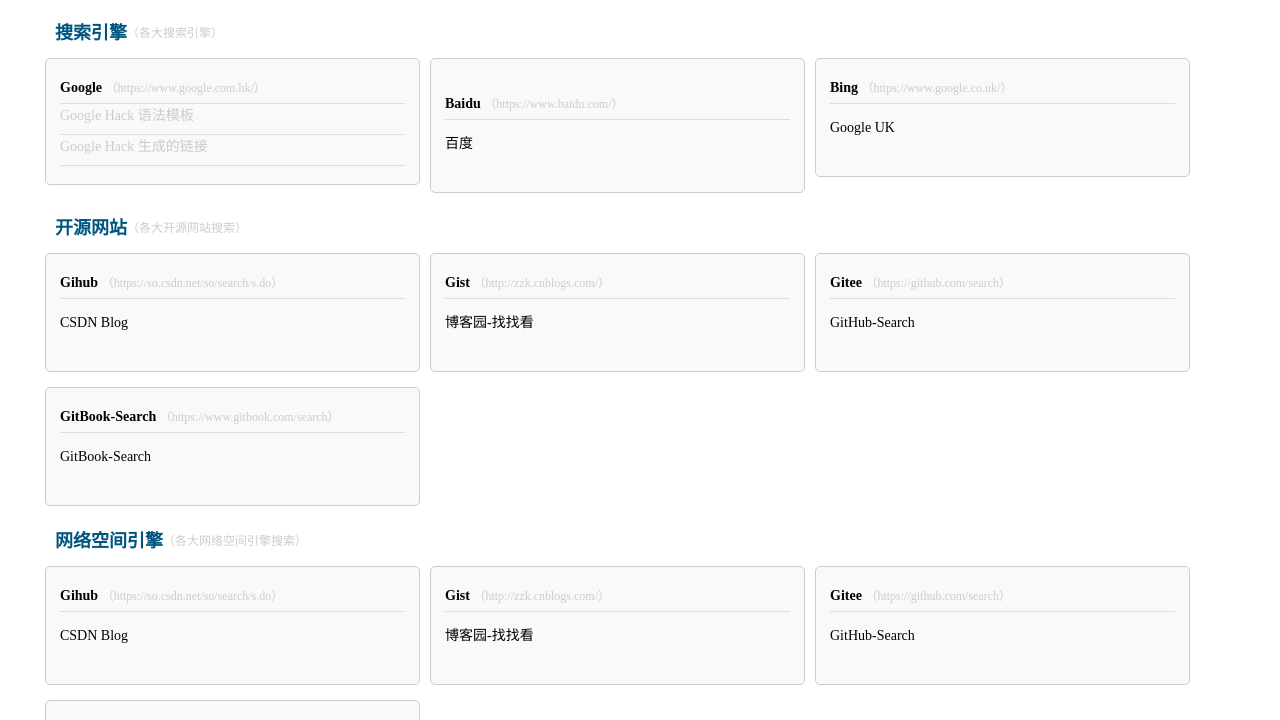
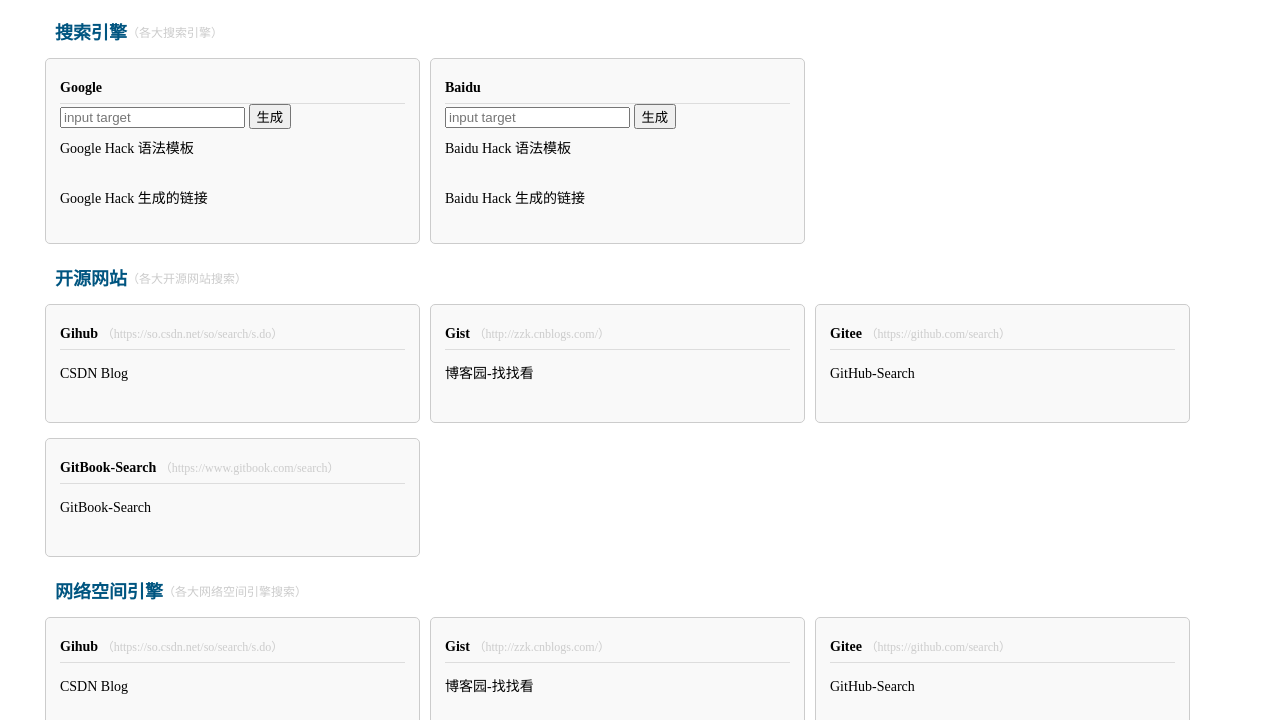
Before and after one commit to wha000tif/searchNavigation, a plain HTML site: page Hunter-InfoGather-Helper.html in a window 1280 px wide. Shown: the part 70-790 px from the top of the page. Drawn offline with Linux system fonts and the light colour scheme; no server answers.

Commit message:
add frontend

```diff
--- a/Hunter-InfoGather-Helper.html
+++ b/Hunter-InfoGather-Helper.html
@@ -56,26 +56,28 @@
         <div class="main-box">
             <div class="classify-title"> <span>搜索引擎</span> <span>（各大搜索引擎）</span> </div>
             <div class="main-box">
-                <div class="block-box"> <a href="https://www.google.com.hk/" title="https://www.google.com.hk/"
-                        target="_blank">
-                        <div class="up-box"> <span class="tit">Google</span> <span
-                                class="path">（https://www.google.com.hk/）</span> </div>
-                        <div class="up-box">Google Hack 语法模板</div>
-                        <div class="up-box">Google Hack 生成的链接</div>
-                        </div>
-                <div class="block-box"> <a href="https://www.baidu.com/" title="https://www.baidu.com/" target="_blank">
-                        <div class="up-box"> <span class="tit">Baidu</span> <span
-                                class="path">（https://www.baidu.com/）</span> </div>
-                    </a> <a href="https://www.baidu.com/" title="百度" target="_blank">
-                        <div class="down-box">百度</div>
-                    </a> </div>
-                <div class="block-box"> <a href="https://www.google.co.uk/" title="https://www.google.co.uk/"
-                        target="_blank">
-                        <div class="up-box"> <span class="tit">Bing</span> <span
-                                class="path">（https://www.google.co.uk/）</span> </div>
-                    </a> <a href="https://www.google.co.uk/" title="Google UK" target="_blank">
-                        <div class="down-box">Google UK</div>
-                    </a> </div>
+                <div class="block-box">
+                    <div class="up-box">
+                        <span class="tit">
+                            <a href="https://www.google.com" title="https://www.google.com/" target="_blank">Google</a>
+                        </span>
+                    </div>
+                    <input type="text" placeholder="input target" class="txt-search" id="searchKey">
+                    <button class="go-search" onclick="javascript:goSearch();">生成</button>
+                    <div class="down-box">Google Hack 语法模板</div>
+                    <div class="down-box">Google Hack 生成的链接</div>
+                </div>
+                <div class="block-box">
+                    <div class="up-box">
+                        <span class="tit">
+                            <a href="https://www.baidu.com" title="https://www.baidu.com/" target="_blank">Baidu</a>
+                        </span>
+                    </div>
+                    <input type="text" placeholder="input target" class="txt-search" id="searchKey">
+                    <button class="go-search" onclick="javascript:goSearch();">生成</button>
+                    <div class="down-box">Baidu Hack 语法模板</div>
+                    <div class="down-box">Baidu Hack 生成的链接</div>
+                </div>
             </div>
             <div class="classify-title"> <span>开源网站</span> <span>（各大开源网站搜索）</span> </div>
             <div class="main-box">
```
Also changed, not shown: static/js/generate_link.js (added, +11 -0 lines), 1 other file.
